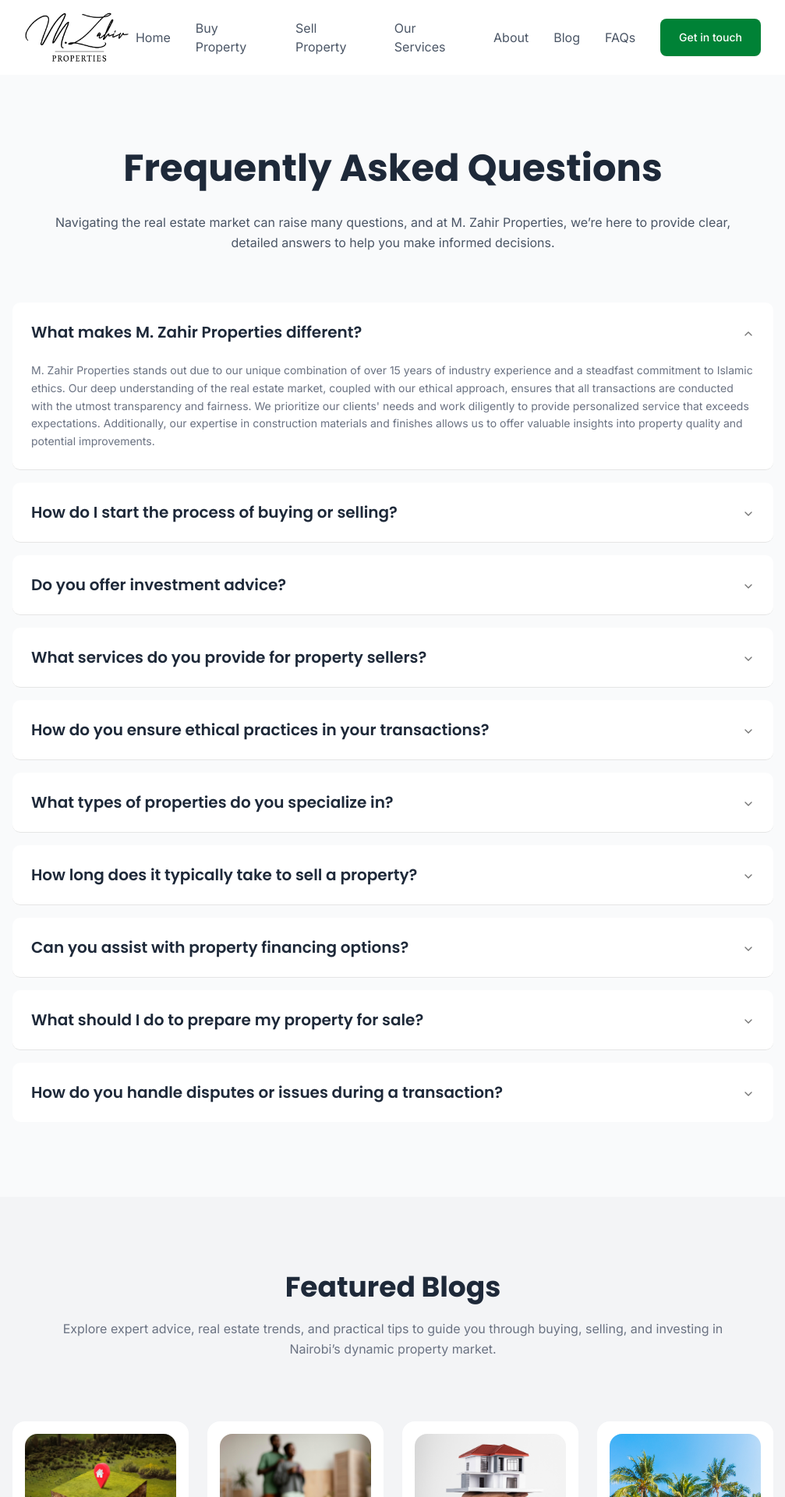
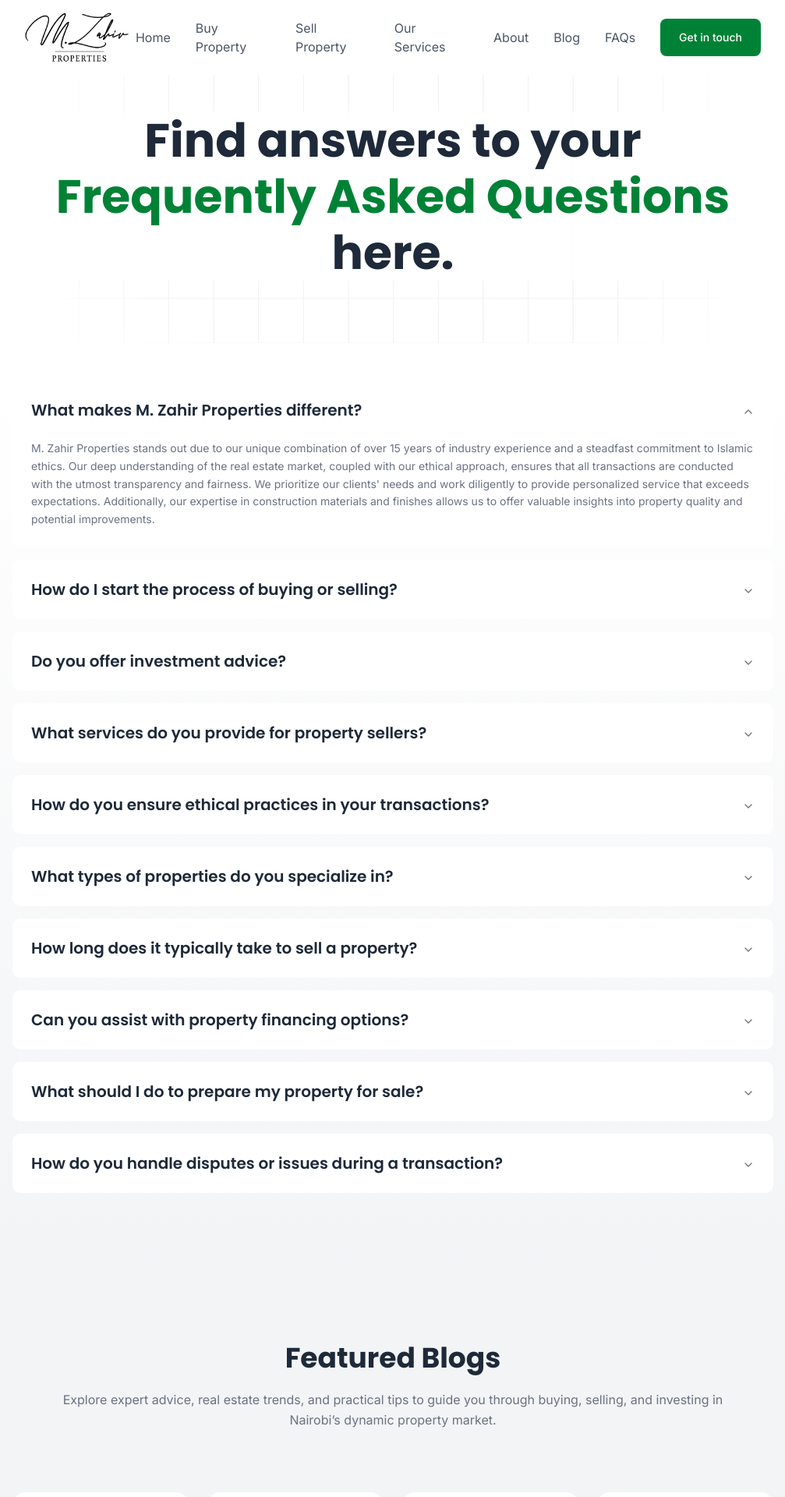
Before and after one commit to evanswanjau/mzahir-properties, a React (Vite) app: page /faqs in a window 1280 px wide. Shown: the top 1920 px of the page at 78% size, without its empty margins (136-1143 px from the left). Built offline with nearby package versions, Linux system fonts and the light colour scheme; the HTML template or start-up script is replaced by a standard one.

Commit message:
Improved FAQs title and motion effects

```diff
--- a/src/components/sections/FeaturedBlogs.tsx
+++ b/src/components/sections/FeaturedBlogs.tsx
@@ -3,6 +3,7 @@ import { BlogCard } from "@/components/BlogCard";
 import { Autoplay } from "swiper/modules";
 // @ts-ignore
 import "swiper/css";
+import { motion } from "framer-motion";
 
 interface BlogPost {
   id: number;
@@ -12,6 +13,7 @@ interface BlogPost {
   datePosted: string;
   image: string;
 }
+
 export const FeaturedBlogs = () => {
   const blogPosts: BlogPost[] = [
     {
@@ -73,14 +75,34 @@ export const FeaturedBlogs = () => {
   return (
     <section className="bg-gray-100 py-24">
       <div className="max-w-[80%] mx-auto px-6">
-        <h2 className="text-4xl font-bold text-gray-800 text-center mb-5">
-          Featured Blogs
-        </h2>
-        <p className="w-4xl mx-auto text-gray-500 leading-relaxed text-center">
-          Explore expert advice, real estate trends, and practical tips to guide
-          you through buying, selling, and investing in Nairobi’s dynamic
-          property market.
+        <motion.div
+          initial={{ opacity: 0, y: 50 }}
+          whileInView={{ opacity: 1, y: 0 }}
+          viewport={{ once: true, amount: 0.3 }}
+          transition={{ duration: 0.6, ease: "easeOut" }}
+          className="text-center mb-5"
+        >
+          <h2 className="text-4xl font-bold text-gray-800">Featured Blogs</h2>
+        </motion.div>
+        <motion.div
+          initial={{ opacity: 0, y: 50 }}
+          whileInView={{ opacity: 1, y: 0 }}
+          viewport={{ once: true, amount: 0.3 }}
+          transition={{ duration: 0.6, ease: "easeOut" }}
+          className="w-4xl mx-auto text-gray-500 leading-relaxed text-center"
+        >
+          <p>
+            Explore expert advice, real estate trends, and practical tips to
+            guide you through buying, selling, and investing in Nairobi’s
+            dynamic property market.
           </p>
+        </motion.div>
+        <motion.div
+          initial={{ opacity: 0, y: 50 }}
+          whileInView={{ opacity: 1, y: 0 }}
+          viewport={{ once: true, amount: 0.3 }}
+          transition={{ duration: 0.6, ease: "easeOut" }}
+        >
           <Swiper
             modules={[Autoplay]}
             spaceBetween={24}
@@ -94,10 +116,18 @@ export const FeaturedBlogs = () => {
           >
             {blogPosts.map((blog) => (
               <SwiperSlide key={blog.id} className="my-20">
+                <motion.div
+                  initial={{ opacity: 0, y: 50 }}
+                  whileInView={{ opacity: 1, y: 0 }}
+                  viewport={{ once: true, amount: 0.3 }}
+                  transition={{ duration: 0.6, ease: "easeOut" }}
+                >
                   <BlogCard post={blog} />
+                </motion.div>
               </SwiperSlide>
             ))}
           </Swiper>
+        </motion.div>
       </div>
     </section>
   );
--- a/src/pages/FAQsPage.tsx
+++ b/src/pages/FAQsPage.tsx
@@ -6,6 +6,7 @@ import {
   AccordionTrigger,
   AccordionContent,
 } from "@/components/ui/accordion";
+import { motion } from "framer-motion";
 
 const FAQsPage = () => {
   const faqs = [
@@ -61,18 +62,49 @@ const FAQsPage = () => {
     },
   ];
 
+  const fadeInUp = {
+    initial: { opacity: 0, y: 50 },
+    whileInView: { opacity: 1, y: 0 },
+    viewport: { once: true, amount: 0.3 },
+    transition: { duration: 0.6, ease: "easeOut" },
+  };
+
   return (
     <>
-      <section className="bg-gray-50 py-24 min-h-screen">
+      <section className="min-h-screen">
+        <div
+          style={{
+            backgroundImage: "url(" + "/images/white-background.png" + ")",
+            backgroundPosition: "center center",
+            backgroundSize: "90%",
+            backgroundRepeat: "no-repeat",
+          }}
+          className="w-[80%] mx-auto"
+        >
+          <motion.div {...fadeInUp} className="mb-12 py-12 bg-white/80">
+            <div className="w-4xl mx-auto text-center bg-white/90">
+              <motion.h1
+                {...fadeInUp}
+                className="text-6xl font-bold text-gray-800 text-center mb-8 leading-18"
+              >
+                Find answers to your{" "}
+                <span className="text-green-700">
+                  Frequently Asked Questions
+                </span>{" "}
+                here.
+              </motion.h1>
+            </div>
+          </motion.div>
+        </div>
+        <div className="bg-gradient-to-b from-white to-gray-100 pb-24">
           <div className="max-w-5xl mx-auto px-6">
-          <h1 className="text-5xl font-bold text-gray-800 text-center mb-8">
-            Frequently Asked Questions
-          </h1>
-          <p className="text-gray-600 leading-relaxed mb-16 w-4xl mx-auto text-center">
-            Navigating the real estate market can raise many questions, and at
-            M. Zahir Properties, we’re here to provide clear, detailed answers
-            to help you make informed decisions.
-          </p>
+            <motion.div
+              initial={{ opacity: 0, y: 50 }}
+              whileInView={{ opacity: 1, y: 0 }}
+              viewport={{ once: true, amount: 0.3 }}
+              transition={{ duration: 0.6, ease: "easeOut" }}
+              className="space-y-4"
+            >
               <Accordion
                 type="single"
                 collapsible
@@ -80,8 +112,14 @@ const FAQsPage = () => {
                 className="space-y-4"
               >
                 {faqs.map((faq, index) => (
+                  <motion.div
+                    key={faq.question}
+                    initial={{ opacity: 0, y: 50 }}
+                    whileInView={{ opacity: 1, y: 0 }}
+                    viewport={{ once: true, amount: 0.3 }}
+                    transition={{ duration: 0.6, ease: "easeOut" }}
+                  >
                     <AccordionItem
-                key={faq.question}
                       value={`item-${index}`}
                       className="bg-white rounded-lg"
                     >
@@ -91,11 +129,16 @@ const FAQsPage = () => {
                         </h3>
                       </AccordionTrigger>
                       <AccordionContent className="px-6 pb-6">
-                  <p className="text-gray-500 leading-relaxed">{faq.answer}</p>
+                        <p className="text-gray-500 leading-relaxed">
+                          {faq.answer}
+                        </p>
                       </AccordionContent>
                     </AccordionItem>
+                  </motion.div>
                 ))}
               </Accordion>
+            </motion.div>
+          </div>
         </div>
       </section>
       <FeaturedBlogs />
```
Lines whose indentation alone changed are shown as unchanged.
